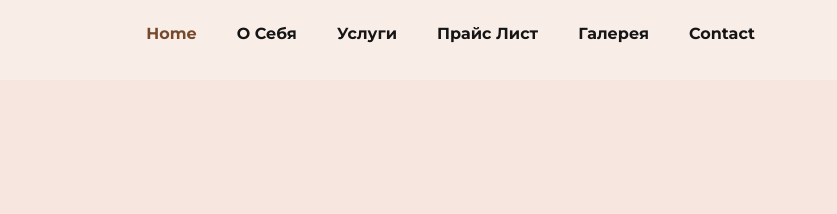
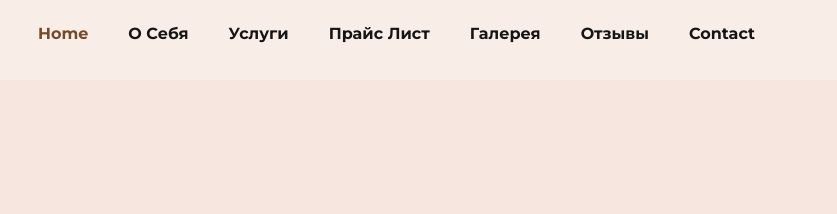
Before and after one commit to FearlessJeny/Hair, a plain HTML site: page index.html in a window 1280 px wide. Shown: the top 214 px of the page, 443-1280 px from the left. Drawn offline with Linux system fonts and the light colour scheme.

Commit message:
Update index.html

```diff
--- a/index.html
+++ b/index.html
@@ -30,6 +30,7 @@
                     <li><a href="#services" class="nav-link">Услуги</a></li>
                     <li><a href="#package" class="nav-link">Прайс лист</a></li>
                     <li><a href="#gallery" class="nav-link">Галерея</a></li>
+                    <li><a href="#reviews" class="nav-link">Отзывы</a></li>
                     <li><a href="#contact" class="nav-link">Contact</a></li>
                 </ul>
             </nav>
```
